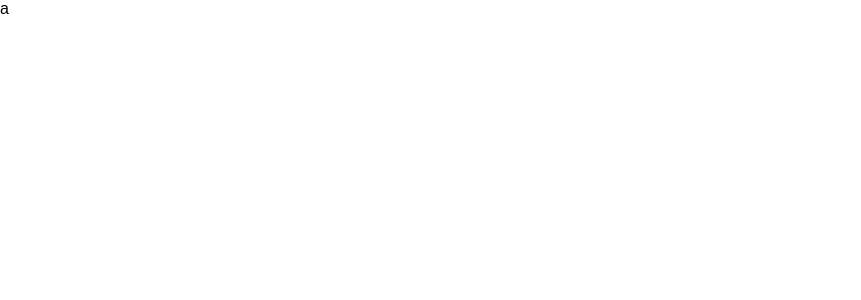
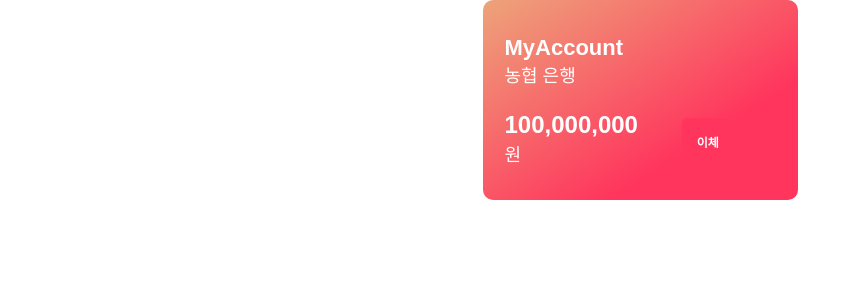
Before and after one commit to toswm128/K-bank, a Next.js app in the folder k-bank/: page /main in a window 1280 px wide. Shown: the top 300 px of the page, without its empty margins (0-861 px from the left). Built offline with nearby package versions, Linux system fonts and the light colour scheme.

Commit message:
[ADD] MyAccount

```diff
--- a/k-bank/components/auth/Join/index.jsx
+++ b/k-bank/components/auth/Join/index.jsx
@@ -33,6 +33,7 @@ const index = () => {
       );
     }
   }, [phoneNumber.value, phoneNumber.setValue, RRN.value, RRN.setValue]);
+
   return (
     <Form hasSubmit submitText="회원가입" onSubmit={onSubmit}>
       <ProfileContainer>
--- /dev/null
+++ b/k-bank/components/main/MyAccount/MyAccount.styled.js
@@ -0,0 +1,61 @@
+import styled from "@emotion/styled";
+
+export const MyAccountContainer = styled.div`
+  width: 100%;
+  height: 200px;
+  display: flex;
+  flex-direction: column;
+  background: linear-gradient(
+    to bottom right,
+    rgba(227, 110, 45, 0.63),
+    #ff355d 70%
+  );
+  border-radius: 10px;
+  padding: 22px;
+`;
+
+export const MyAccountTitle = styled.h1`
+  width: 100%;
+  flex: 1;
+  font-size: 22px;
+  font-weight: bold;
+  color: white;
+  display: flex;
+  justify-content: center;
+  align-items: flex-start;
+  flex-direction: column;
+  overflow-wrap: break-word;
+  margin: 0;
+  p {
+    margin: 0;
+    font-size: 18px;
+    font-weight: normal;
+  }
+`;
+
+export const MyAccountInfo = styled.div`
+  width: 100%;
+  flex: 1;
+  display: flex;
+  justify-content: space-between;
+  align-items: center;
+  color: white;
+  h1 {
+    flex: 1;
+    font-size: 24px;
+    font-weight: bold;
+    margin: 0;
+    p {
+      font-size: 18px;
+      margin: 0;
+      font-weight: normal;
+      display: inline;
+    }
+  }
+  div {
+    flex: 1;
+    display: flex;
+    justify-content: center;
+    align-items: center;
+  }
+`;
--- /dev/null
+++ b/k-bank/components/main/MyAccount/index.jsx
@@ -0,0 +1,27 @@
+import React from "react";
+import {
+  MyAccountContainer,
+  MyAccountTitle,
+  MyAccountInfo,
+} from "./MyAccount.styled";
+import Button from "../../common/Button";
+
+const index = () => {
+  return (
+    <MyAccountContainer>
+      <MyAccountTitle>
+        MyAccount<p>농협 은행</p>
+      </MyAccountTitle>
+      <MyAccountInfo>
+        <h1>
+          100,000,000<p> 원</p>
+        </h1>
+        <div>
+          <Button>이체</Button>
+        </div>
+      </MyAccountInfo>
+    </MyAccountContainer>
+  );
+};
+
+export default index;
--- a/k-bank/pages/main/index.jsx
+++ b/k-bank/pages/main/index.jsx
@@ -1,8 +1,14 @@
 import React from "react";
 import { atom } from "recoil";
+import { MainContainer } from "./mainPage.styled";
+import Main from "../../components/main/MyAccount";
 
 const index = () => {
-  return <div>a</div>;
+  return (
+    <MainContainer>
+      <Main />
+    </MainContainer>
+  );
 };
 
 export default index;
--- /dev/null
+++ b/k-bank/pages/main/mainPage.styled.js
@@ -0,0 +1,6 @@
+import styled from "@emotion/styled";
+
+export const MainContainer = styled.div`
+  width: 315px;
+  margin: 0 auto;
+`;
```
